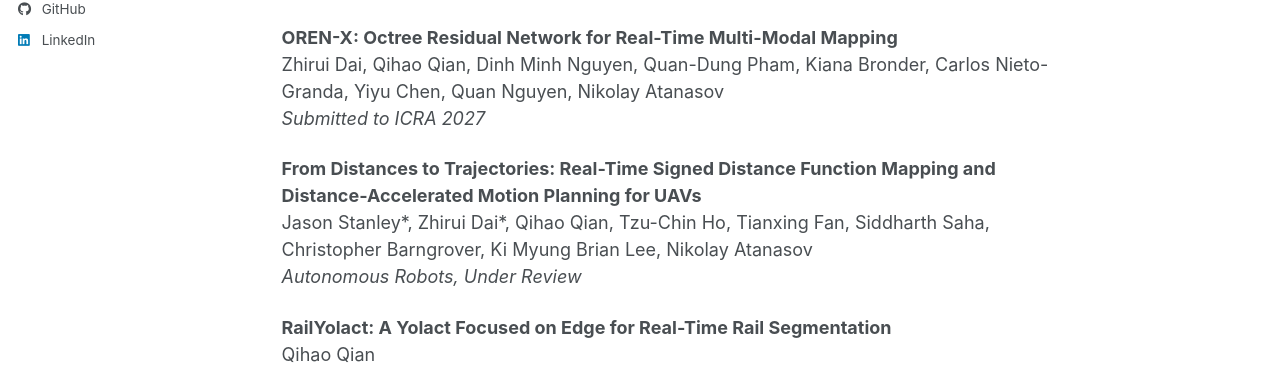
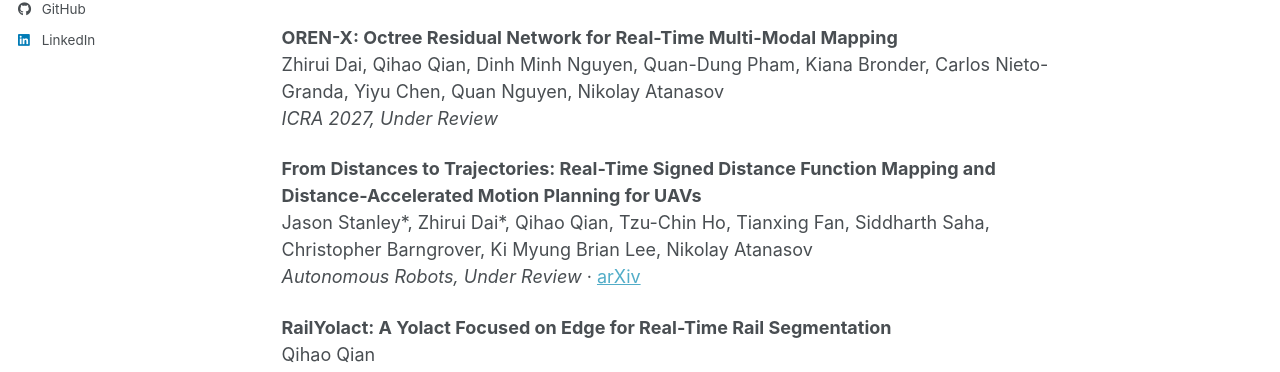
Before and after one commit to qihaoqian/qihaoqian.github.io, a Jekyll site: the page built from _pages/about.md, in a window 1280 px wide and 1115 px high. Shown: the part 427-799 px from the top of the window. Built offline with Jekyll 4.4.1, drawn with Linux system fonts in a browser that asks for light colours; some web fonts are replaced; a script bundle is joined from its source files by our own code; library files that are not in the unit come from our copies.

Commit message:
Update publication review status and links

```diff
--- a/_pages/about.md
+++ b/_pages/about.md
@@ -17,11 +17,11 @@ Zhirui Dai\*, Qihao Qian\*, Tianxing Fan, Nikolay Atanasov<br>
 
 **OREN-X: Octree Residual Network for Real-Time Multi-Modal Mapping**<br>
 Zhirui Dai, Qihao Qian, Dinh Minh Nguyen, Quan-Dung Pham, Kiana Bronder, Carlos Nieto-Granda, Yiyu Chen, Quan Nguyen, Nikolay Atanasov<br>
-*Submitted to ICRA 2027*
+*ICRA 2027, Under Review*
 
 **From Distances to Trajectories: Real-Time Signed Distance Function Mapping and Distance-Accelerated Motion Planning for UAVs**<br>
 Jason Stanley\*, Zhirui Dai\*, Qihao Qian, Tzu-Chin Ho, Tianxing Fan, Siddharth Saha, Christopher Barngrover, Ki Myung Brian Lee, Nikolay Atanasov<br>
-*Autonomous Robots, Under Review*
+*Autonomous Robots, Under Review* · [arXiv](https://arxiv.org/abs/2607.19306)
 
 **RailYolact: A Yolact Focused on Edge for Real-Time Rail Segmentation**<br>
 Qihao Qian<br>
```
Also changed, not shown: _publications/2026-09-23-oren-x.md (+1 -1 lines).
